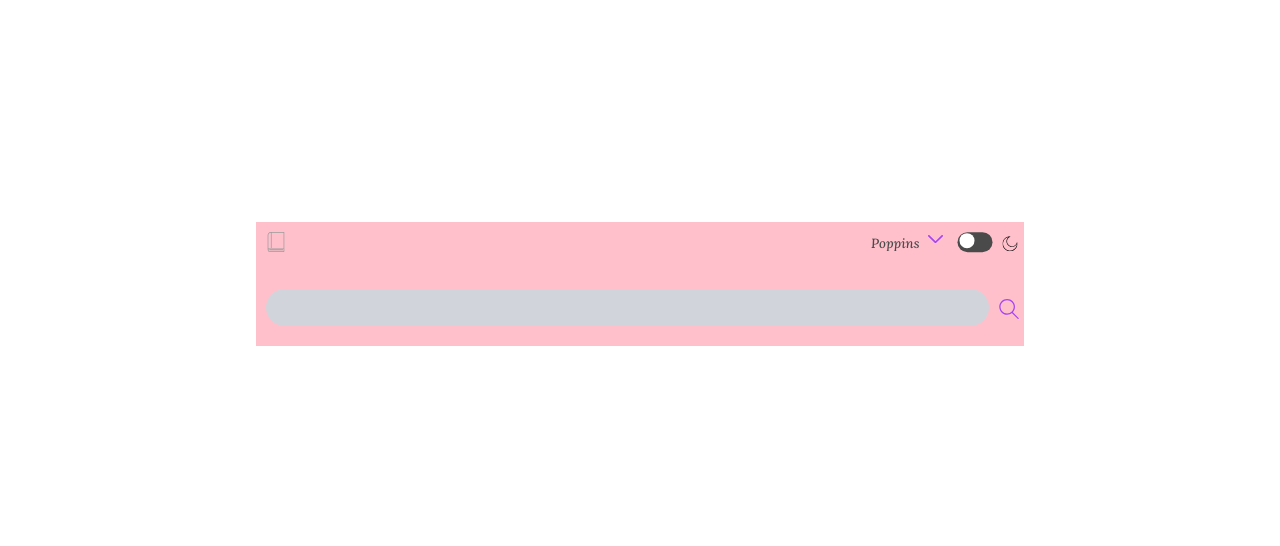
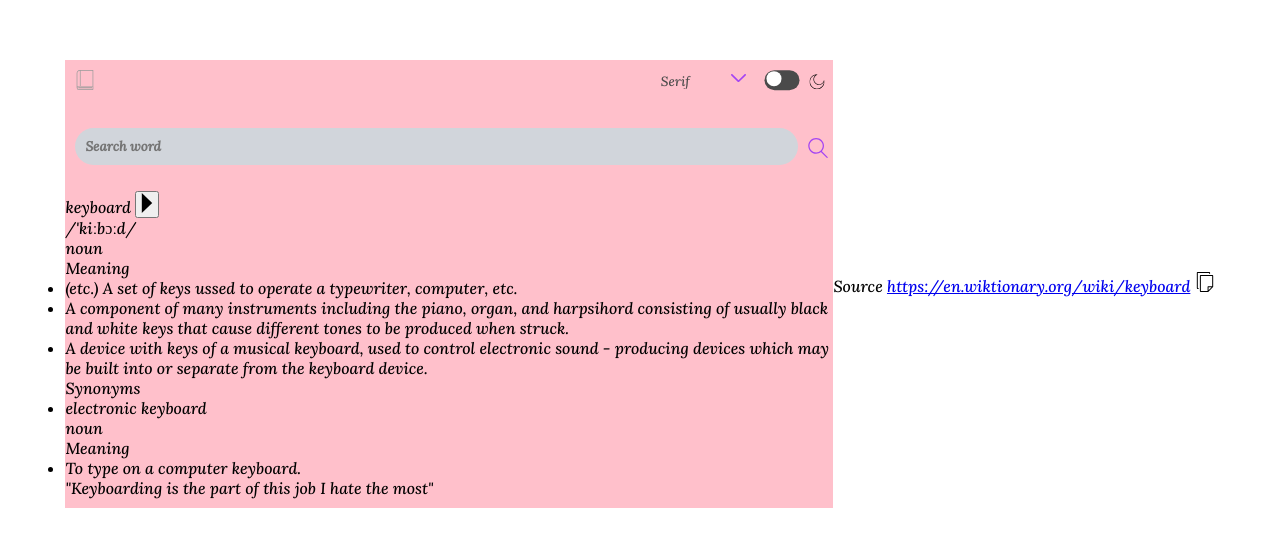
Before and after one commit to fukpyd/dictionary-web-app, a website: page index.html in a window 1280 px wide. Shown: the part 136-682 px from the top of the page. Drawn offline with Linux system fonts and the light colour scheme; files that its build step writes are made by us from their sources.

Commit message:
change html file structure

```diff
--- a/index.html
+++ b/index.html
@@ -27,9 +27,8 @@
         <form class="app-form">
           <div class="select-wrapper">
             <select class="font-select" name="font" id="font-select">
-              <option value="poppins">Poppins</option>
-              <option value="heebo">Heebo</option>
-              <option value="roboto">Roboto</option>
+              <option value="serif">Serif</option>
+              <option value="sans-serif">Sans-serif</option>
             </select>
             <label class="font-label" for="font-select">
               <svg class="arrow-down" viewBox="0 0 122.88 66.91">
@@ -61,7 +60,12 @@
         </form>
       </header>
       <form class="search-form">
-        <input class="search-input" id="search" name="keyword" />
+        <input
+          class="search-input"
+          id="search"
+          name="keyword"
+          placeholder="Search word"
+        />
         <label class="search-label" for="search">
           <svg
             width="15px"
@@ -79,7 +83,82 @@
           </svg>
         </label>
       </form>
+      <div class="result-wrapper">
+        <div class="lexico-entry">
+          <span class="lexico-phrase">keyboard</span>
+          <button class="pronunciation-button">
+            <svg class="button-icon" viewBox="0 0 63.9 122.88">
+              <style type="text/css"></style>
+              <g>
+                <polygon
+                  class="st0"
+                  points="63.9,61.44 0,122.88 0,0 63.9,61.44"
+                />
+              </g>
+            </svg>
+          </button>
+        </div>
+        <span class="lexico-pronunciation">/'kiːbɔːd/</span>
+        <div class="parts-of-speech">
+          <div class="part-of-speech-container">
+            <span class="part-of-speech">noun</span>
+            <div class="purple-line-container">
+              <div class="purple-line"></div>
+            </div>
+          </div>
+          <span class="meaning">Meaning</span>
+          <ul class="examples-list">
+            <li class="example">
+              (etc.) A set of keys ussed to operate a typewriter, computer, etc.
+            </li>
+            <li class="example">
+              A component of many instruments including the piano, organ, and
+              harpsihord consisting of usually black and white keys that cause
+              different tones to be produced when struck.
+            </li>
+            <li class="example">
+              A device with keys of a musical keyboard, used to control
+              electronic sound - producing devices which may be built into or
+              separate from the keyboard device.
+            </li>
+          </ul>
+          <div class="synonyms">
+            <span class="synonyms-tag">Synonyms</span>
+            <ul class="synonyms-list">
+              <li class="synonym-item">electronic keyboard</li>
+            </ul>
+          </div>
+        </div>
+        <div class="parts-of-speech">
+          <div class="part-of-speech-container">
+            <span class="part-of-speech">noun</span>
+            <div class="purple-line-container">
+              <div class="purple-line"></div>
+            </div>
+          </div>
+          <span class="meaning">Meaning</span>
+          <ul class="examples-list">
+            <li class="example">To type on a computer keyboard.</li>
+          </ul>
+          <span class="usage"
+            >"Keyboarding is the part of this job I hate the most"</span
+          >
+        </div>
+      </div>
     </main>
-    <script src="index.js"></script>
+    <script src="js/index.js" type="module"></script>
+    <footer>
+      <span class="source-tag">Source</span>
+      <a href="https://en.wiktionary.org/wiki/keyboard" class="source"
+        >https://en.wiktionary.org/wiki/keyboard</a
+      >
+      <svg class="copy-icon" viewBox="0 0 100.56 122.88">
+        <g>
+          <path
+            d="M72.15,112.2L90.4,93H72.15V112.2L72.15,112.2z M81.75,9.2c0,1.69-1.37,3.05-3.05,3.05c-1.69,0-3.05-1.37-3.05-3.05V6.11 H6.11v92.24h3.01c1.69,0,3.05,1.37,3.05,3.05c0,1.69-1.37,3.05-3.05,3.05H5.48c-1.51,0-2.88-0.61-3.87-1.61l0.01-0.01 c-1-1-1.61-2.37-1.61-3.87V5.48C0,3.97,0.61,2.6,1.61,1.61C2.6,0.61,3.97,0,5.48,0h70.79c1.5,0,2.87,0.62,3.86,1.61l0,0l0.01,0.01 c0.99,0.99,1.61,2.36,1.61,3.86V9.2L81.75,9.2z M100.56,90.55c0,1.4-0.94,2.58-2.22,2.94l-26.88,28.27 c-0.56,0.68-1.41,1.11-2.36,1.11c-0.06,0-0.12,0-0.19-0.01c-0.06,0-0.12,0.01-0.18,0.01H24.29c-1.51,0-2.88-0.61-3.87-1.61 l0.01-0.01l-0.01-0.01c-0.99-0.99-1.61-2.36-1.61-3.86v-93.5c0-1.51,0.62-2.88,1.61-3.87l0.01,0.01c1-0.99,2.37-1.61,3.86-1.61 h70.79c1.5,0,2.87,0.62,3.86,1.61l0,0l0.01,0.01c0.99,0.99,1.61,2.36,1.61,3.86V90.55L100.56,90.55z M94.45,86.9V24.54H24.92v92.24 h41.13V89.95c0-1.69,1.37-3.05,3.05-3.05H94.45L94.45,86.9z"
+          />
+        </g>
+      </svg>
+    </footer>
   </body>
 </html>
```
